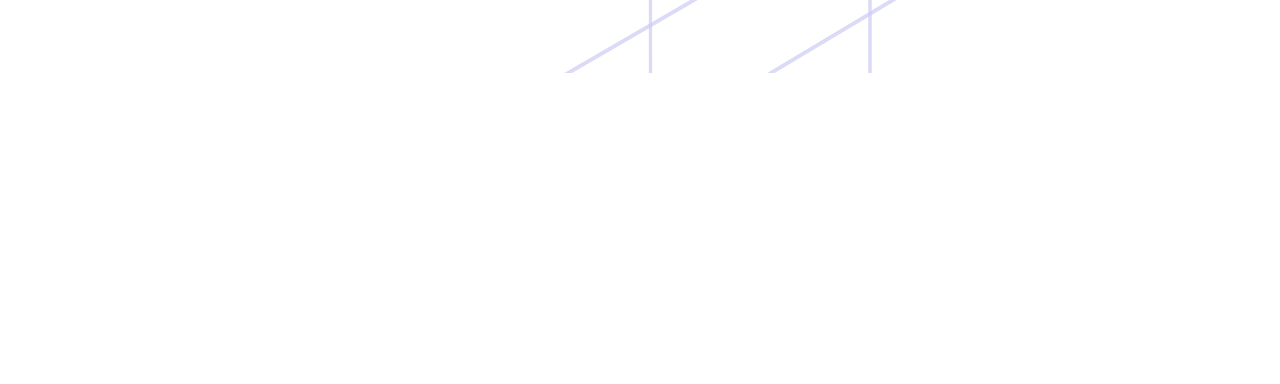
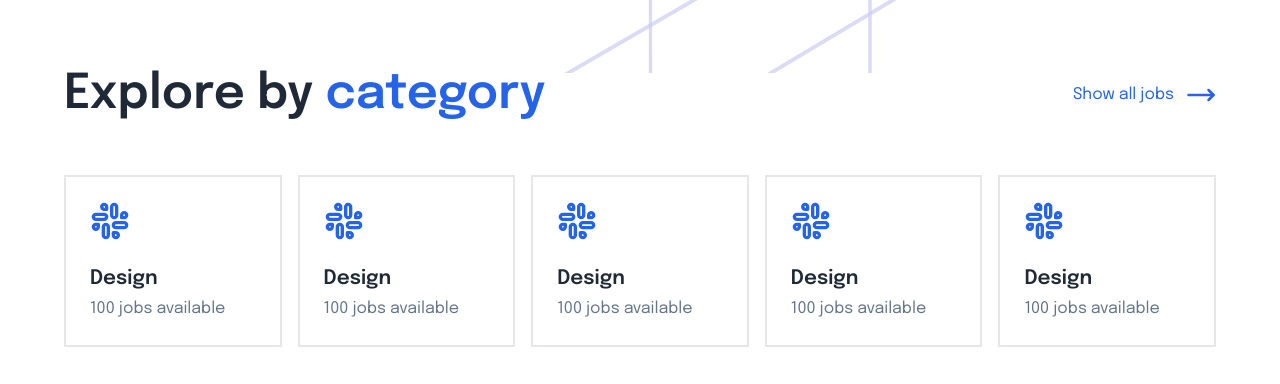
Before and after one commit to mas-rito/client-job-seeker, a Next.js app: page / in a window 1280 px wide. Shown: the part 727-1111 px from the top of the page. Before the commit the page ends 800 px from the top, so only its background shows below. Built offline with nearby package versions, Linux system fonts and the light colour scheme.

Commit message:
style(section): add categories section

```diff
--- a/src/app/globals.css
+++ b/src/app/globals.css
@@ -54,6 +54,6 @@
     @apply border-border;
   }
   body {
-    @apply bg-background text-foreground;
+    @apply bg-background text-gray-800;
   }
 }
--- a/src/app/page.tsx
+++ b/src/app/page.tsx
@@ -1,4 +1,5 @@
 import { Container } from "@/components/atoms/container";
+import { CategoriesSection } from "@/components/organisms/categoriesSection";
 import { ClientsSection } from "@/components/organisms/clientsSection";
 import { HeroSection } from "@/components/organisms/heroSection";
 
@@ -6,7 +7,10 @@ export default function Home() {
   return (
     <Container className="mb-10">
       <HeroSection />
-      <ClientsSection />
+      <div className="space-y-32">
+        <ClientsSection />
+        <CategoriesSection />
+      </div>
     </Container>
   );
 }
--- /dev/null
+++ b/src/components/molecules/cardCategory.tsx
@@ -0,0 +1,25 @@
+// @flow
+import { Slack } from "lucide-react";
+import Link from "next/link";
+import * as React from "react";
+type Props = {
+  title: string;
+  total: number;
+  href: string;
+};
+export function CardCategory({ title, total, href }: Props) {
+  return (
+    <Link
+      href={href}
+      className="block border-2 border-gray-200 p-6 group hover:bg-primary hover:border-primary transition-colors"
+    >
+      <Slack size={40} className="text-primary group-hover:text-white mb-6" />
+      <h2 className="text-xl font-semibold mb-1 group-hover:text-white">
+        {title}
+      </h2>
+      <p className="text-muted-foreground group-hover:text-white">
+        {total} jobs available
+      </p>
+    </Link>
+  );
+}
--- /dev/null
+++ b/src/components/molecules/titleSection.tsx
@@ -0,0 +1,34 @@
+// @flow
+import { MoveRight } from "lucide-react";
+import Link from "next/link";
+import * as React from "react";
+type Props = {
+  title: string;
+  span: string;
+  titleLink: string;
+  link: string;
+  className?: string;
+};
+export function TitleSection({
+  title,
+  span,
+  titleLink,
+  link,
+  className,
+}: Props) {
+  return (
+    <div className={`flex flex-row justify-between items-center ${className}`}>
+      <h1 className="text-5xl font-semibold">
+        {title} <span className="text-primary">{span}</span>
+      </h1>
+
+      <Link
+        href={link}
+        className="flex flex-row items-center gap-3 text-primary hover:gap-6 transition-all"
+      >
+        {titleLink}
+        <MoveRight size={30} />
+      </Link>
+    </div>
+  );
+}
--- /dev/null
+++ b/src/components/organisms/categoriesSection.tsx
@@ -0,0 +1,25 @@
+import * as React from "react";
+import { TitleSection } from "../molecules/titleSection";
+import { CardCategory } from "../molecules/cardCategory";
+
+export function CategoriesSection() {
+  return (
+    <div>
+      <TitleSection
+        title="Explore by"
+        span="category"
+        titleLink="Show all jobs"
+        link="/"
+        className="mb-14"
+      />
+
+      <div className="grid grid-cols-2 md:grid-cols-3 lg:grid-cols-5 gap-4">
+        {[1, 2, 3, 4, 5].map((item: number, i: number) => (
+          <div key={i} className="col-span-1">
+            <CardCategory title="Design" total={100} href="#" />
+          </div>
+        ))}
+      </div>
+    </div>
+  );
+}
```
